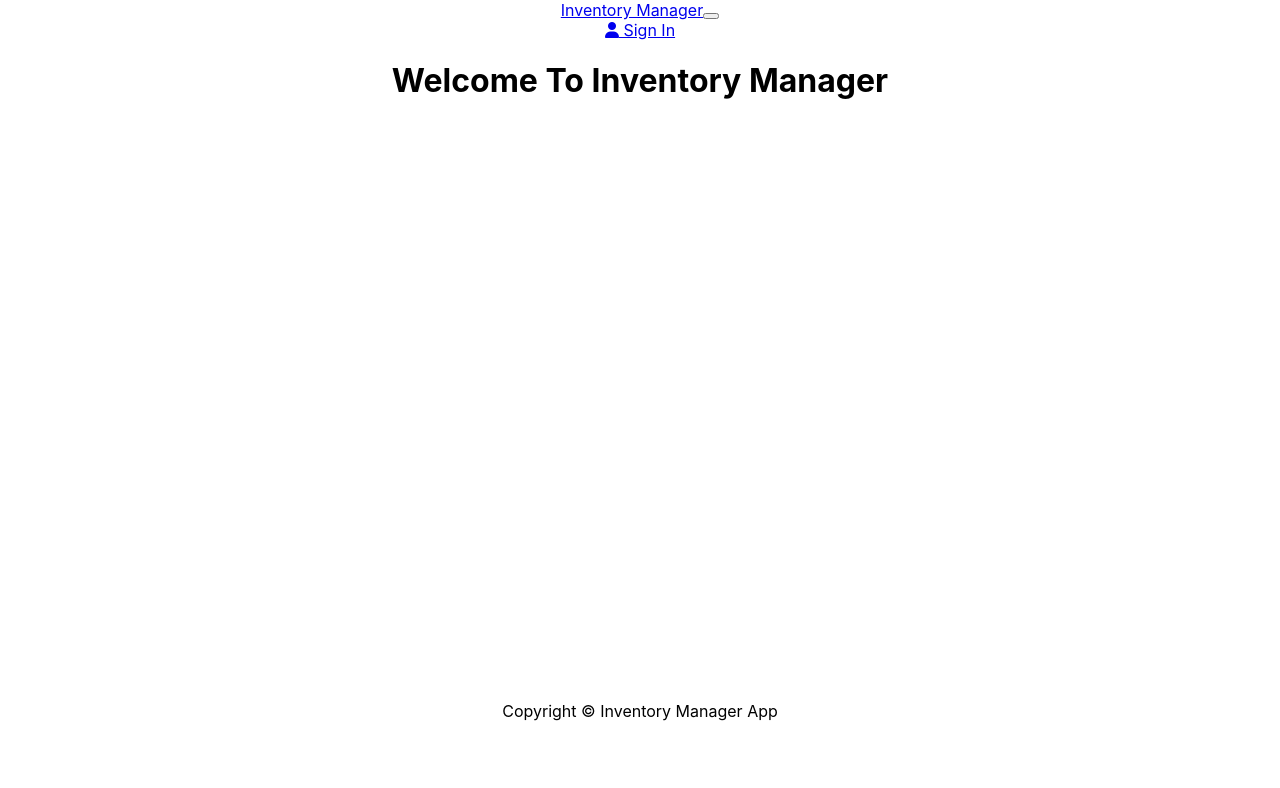
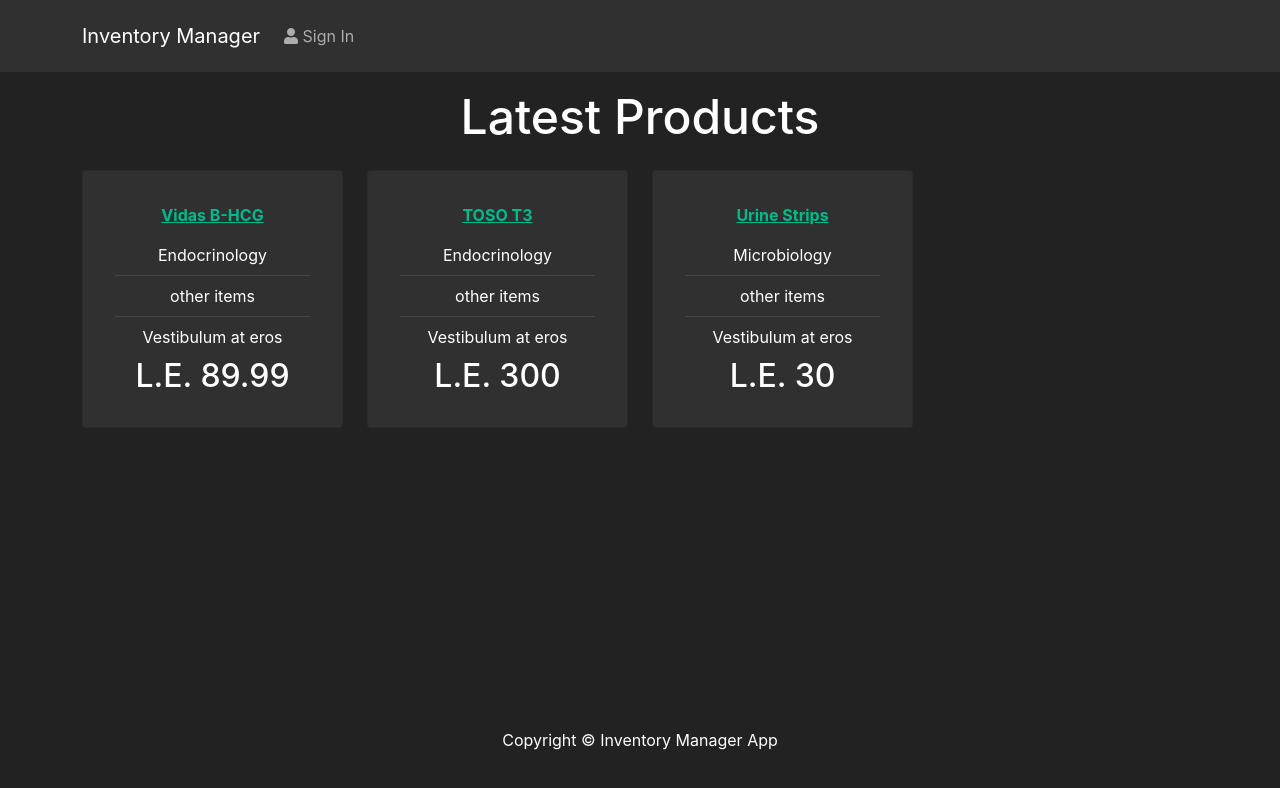
Before and after one commit to IbrahimG88/Hello-MERN, a React (Create React App) app in the folder frontend/: page / in a window 1280 px wide. Shown: the top 788 px of the page. Built offline with nearby package versions, Linux system fonts and the light colour scheme.

Commit message:
Bootswatch, mockdata

```diff
--- a/frontend/public/index.html
+++ b/frontend/public/index.html
@@ -24,6 +24,12 @@
       work correctly both with client-side routing and a non-root public URL.
       Learn how to configure a non-root public URL by running `npm run build`.
     -->
+    <link
+      rel="stylesheet"
+      href="https://cdnjs.cloudflare.com/ajax/libs/font-awesome/5.14.0/css/all.min.css"
+      integrity="sha512-1PKOgIY59xJ8Co8+NE6FZ+LOAZKjy+KY8iq0G4B3CyeY6wYHN3yt9PW0XpSriVlkMXe40PTKnXrLnZ9+fkDaog=="
+      crossorigin="anonymous"
+    />
     <title>React App</title>
   </head>
   <body>
@@ -39,9 +45,5 @@
       To begin the development, run `npm start` or `yarn start`.
       To create a production bundle, use `npm run build` or `yarn build`.
     -->
-    <script
-      src="https://kit.fontawesome.com/0cdeb5f875.js"
-      crossorigin="anonymous"
-    ></script>
   </body>
 </html>
--- a/frontend/src/App.js
+++ b/frontend/src/App.js
@@ -2,6 +2,7 @@ import "./App.css";
 import { Container } from "react-bootstrap";
 import Header from "./components/Header";
 import Footer from "./components/Footer";
+import HomeScreen from "./screens/HomeScreen";
 
 function App() {
   return (
@@ -9,7 +10,7 @@ function App() {
       <Header />
       <main className='py-3'>
         <Container>
-          <h1>Welcome To Inventory Manager</h1>
+          <HomeScreen />
         </Container>
       </main>
       <Footer />
--- /dev/null
+++ b/frontend/src/components/Product.js
@@ -0,0 +1,26 @@
+import React from "react";
+import { Card, ListGroup } from "react-bootstrap";
+
+const Product = ({ product }) => {
+  return (
+    <Card className='my-3 p-3 rounded'>
+      <Card.Body>
+        <a href={`/product/${product._id}`}>
+          <Card.Title as='div'>
+            <strong>{product.name}</strong>
+          </Card.Title>
+        </a>
+
+        <ListGroup variant='flush'>
+          <ListGroup.Item>{product.category}</ListGroup.Item>
+          <ListGroup.Item>other items</ListGroup.Item>
+          <ListGroup.Item>Vestibulum at eros</ListGroup.Item>
+        </ListGroup>
+
+        <Card.Text as='h3'>L.E. {product.price}</Card.Text>
+      </Card.Body>
+    </Card>
+  );
+};
+
+export default Product;
--- a/frontend/src/index.js
+++ b/frontend/src/index.js
@@ -1,5 +1,6 @@
 import React from "react";
 import ReactDOM from "react-dom";
+import "./bootstrap.min.css";
 import "./index.css";
 import App from "./App";
 import reportWebVitals from "./reportWebVitals";
--- /dev/null
+++ b/frontend/src/products.js
@@ -0,0 +1,49 @@
+const products = [
+  {
+    _id: "1",
+    name: "Vidas B-HCG",
+    category: "Endocrinology",
+    description: "Pregnancy test used with VIDAS",
+    price: 89.99,
+    daysTillDepletion: 200,
+    unit: "Test",
+    testsPerUnit: 1,
+    consumptionPerDay: 10,
+    amountInStockTotal: 400,
+    recentOrderAmount: 60,
+    recentOrderDate: "1 / 12 / 2021",
+    reorderDate: "22 / 8 / 2022",
+  },
+  {
+    _id: "2",
+    name: "TOSO T3",
+    category: "Endocrinology",
+    description: "Thyroid test used with TOSO",
+    price: 300,
+    daysTillDepletion: 600,
+    unit: "Test",
+    testsPerUnit: 1,
+    consumptionPerDay: 5,
+    amountInStockTotal: 800,
+    recentOrderAmount: 110,
+    recentOrderDate: "4 / 11 / 2021",
+    reorderDate: "26 / 9 / 2022",
+  },
+  {
+    _id: "3",
+    name: "Urine Strips",
+    category: "Microbiology",
+    description: "Multi parameter test for urine 13 param",
+    price: 30,
+    daysTillDepletion: 300,
+    unit: "Pack",
+    testsPerUnit: 100,
+    consumptionPerDay: 30,
+    amountInStockTotal: 20,
+    recentOrderAmount: 10,
+    recentOrderDate: "6 / 6 / 2021",
+    reorderDate: "22 / 7 / 2022",
+  },
+];
+
+export default products;
--- /dev/null
+++ b/frontend/src/screens/HomeScreen.js
@@ -0,0 +1,21 @@
+import React from "react";
+import { Row, Col } from "react-bootstrap";
+import Product from "../components/Product";
+import products from "../products";
+
+const HomeScreen = () => {
+  return (
+    <>
+      <h1>Latest Products</h1>
+      <Row>
+        {products.map((product) => (
+          <Col sm={12} md={6} lg={4} xl={3}>
+            <Product product={product} />
+          </Col>
+        ))}
+      </Row>
+    </>
+  );
+};
+
+export default HomeScreen;
```
